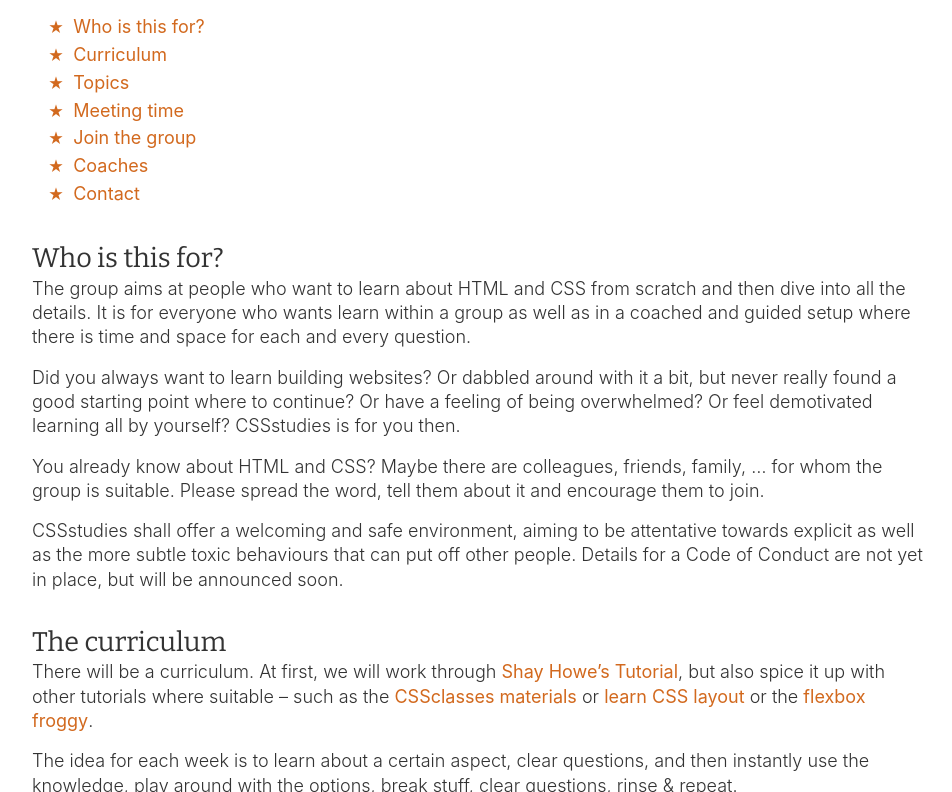
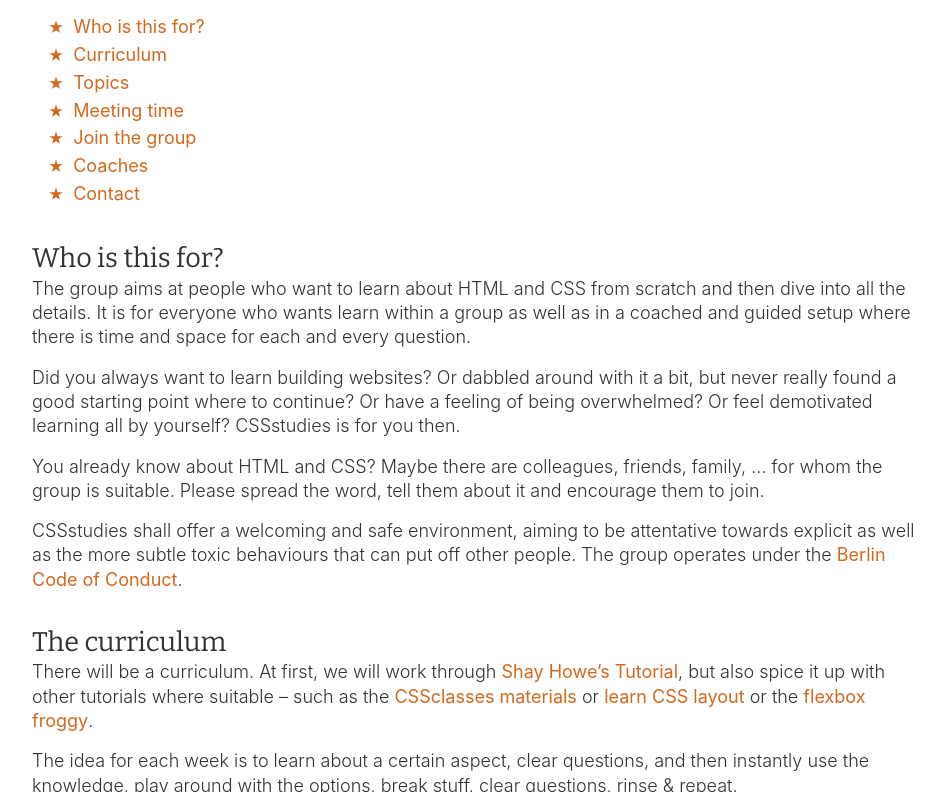
Before and after one commit to CSSstudies/cssstudies.github.io, a plain HTML site: page index.html in a window 1280 px wide. Shown: the part 380-1172 px from the top of the page, without its empty margins (160-1112 px from the left). Drawn offline with nearby package versions, Linux system fonts and the light colour scheme.

Commit message:
Adds Code of Conduct

```diff
--- a/index.html
+++ b/index.html
@@ -39,7 +39,7 @@
           You already know about HTML and CSS? Maybe there are colleagues, friends, family, … for whom the group is suitable. Please spread the word, tell them about it and encourage them to join.
         </p>
         <p>
-          CSSstudies shall offer a welcoming and safe environment, aiming to be attentative towards explicit as well as the more subtle toxic behaviours that can put off other people. Details for a Code of Conduct are not yet in place, but will be announced soon.
+          CSSstudies shall offer a welcoming and safe environment, aiming to be attentative towards explicit as well as the more subtle toxic behaviours that can put off other people. The group operates under the <a href="http://berlincodeofconduct.org/">Berlin Code of Conduct</a>.
         </p>
       </section>
       <section id="curriculum">
```
